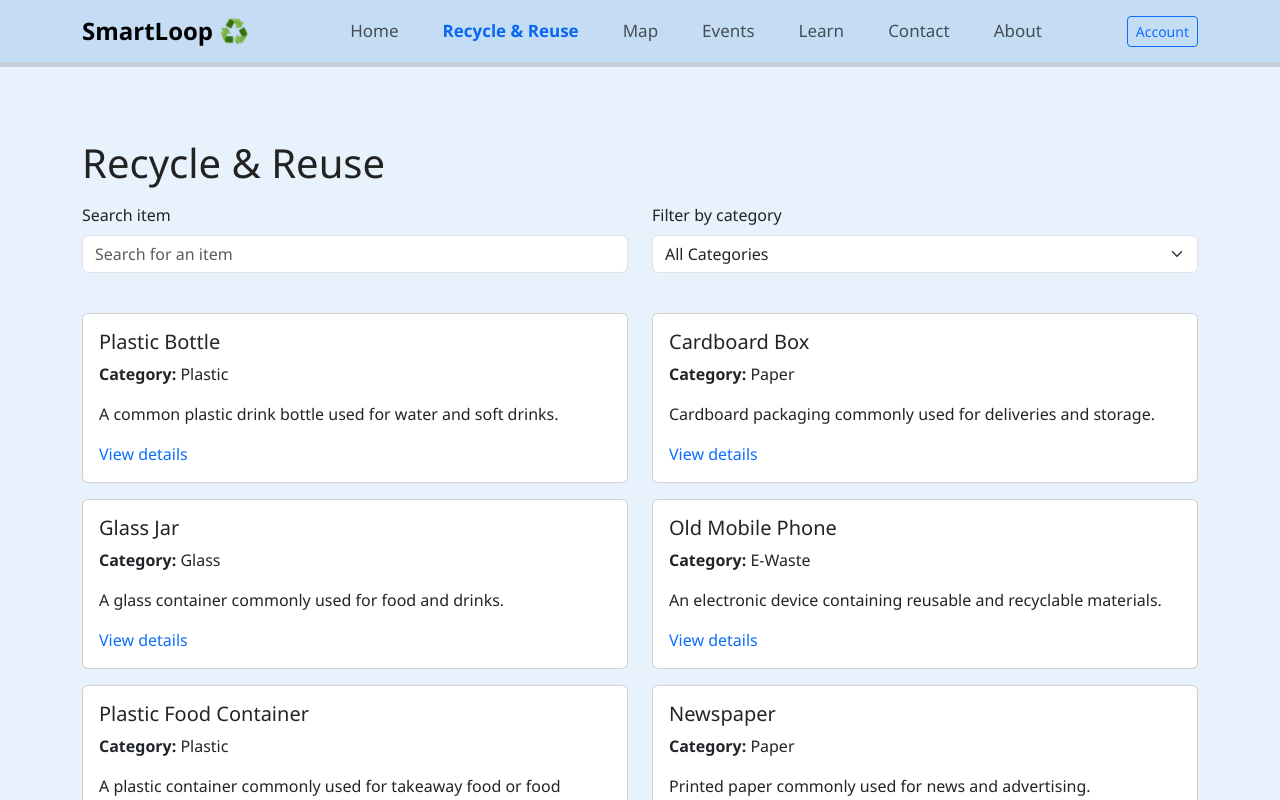
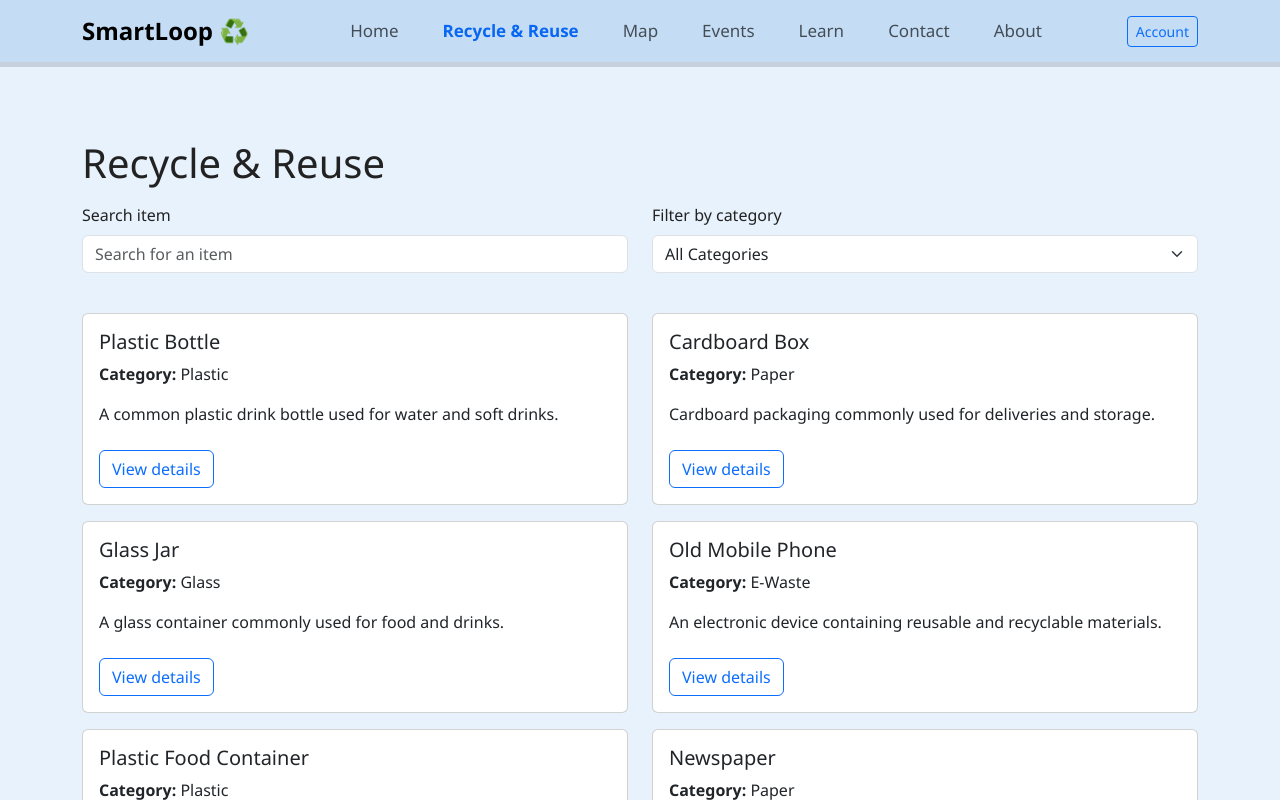
Before and after one commit to Kasraw11/fit5032-repo, a Vue app in the folder A1/A1/: page /recycle-reuse in a window 1280 px wide. Shown: the top 800 px of the page. Built offline with nearby package versions, Linux system fonts and the light colour scheme.

Commit message:
button modification

```diff
--- a/A1/A1/src/views/RecycleReuseView.vue
+++ b/A1/A1/src/views/RecycleReuseView.vue
@@ -76,7 +76,15 @@ const selectItem = (item) => {
               {{ item.details }}
             </p>
 
-            <span class="text-primary"> View details </span>
+            <button
+              type="button"
+              class="btn btn-outline-primary w-20 mt-2"
+              data-bs-toggle="modal"
+              data-bs-target="#itemDetailsModal"
+              @click="selectItem(item)"
+            >
+              View details
+            </button>
           </div>
         </div>
       </div>
```
